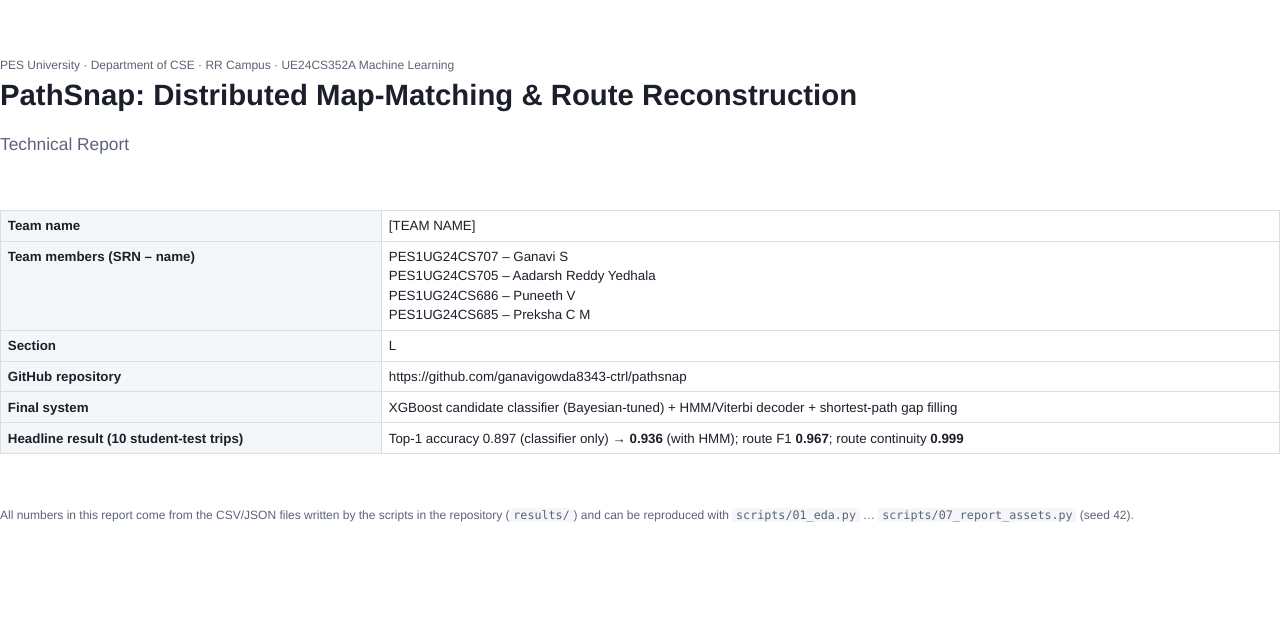
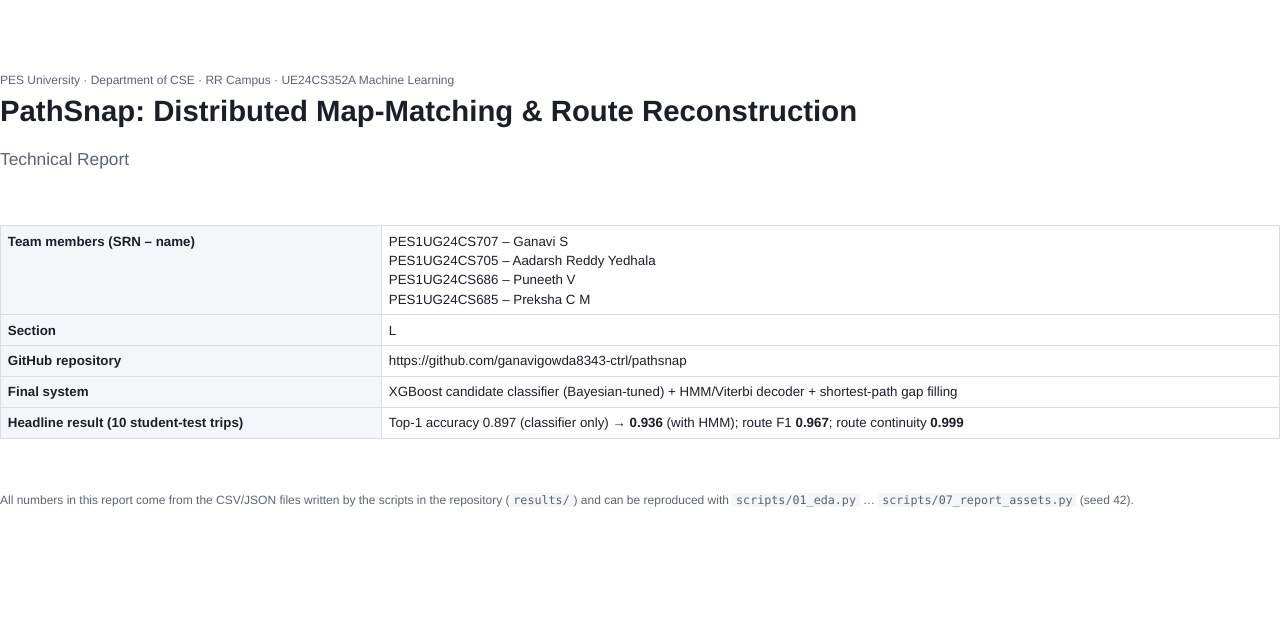
Before and after one commit to ganavigowda8343-ctrl/pathsnap, a plain HTML site: page report/report.html in a window 1280 px wide. Shown: the part 177-800 px from the top of the page. Drawn offline with Linux system fonts and the light colour scheme.

Commit message:
Report: remove team name row

```diff
--- a/report/report.html
+++ b/report/report.html
@@ -44,7 +44,6 @@
   <h1>PathSnap: Distributed Map-Matching &amp; Route Reconstruction</h1>
   <div class="sub">Technical Report</div>
   <table>
-    <tr><th>Team name</th><td>[TEAM NAME]</td></tr>
     <tr><th>Team members (SRN – name)</th><td>PES1UG24CS707 – Ganavi S<br>PES1UG24CS705 – Aadarsh Reddy Yedhala<br>PES1UG24CS686 – Puneeth V<br>PES1UG24CS685 – Preksha C M</td></tr>
     <tr><th>Section</th><td>L</td></tr>
     <tr><th>GitHub repository</th><td>https://github.com/ganavigowda8343-ctrl/pathsnap</td></tr>
```
Also changed, not shown: 1 other file.
